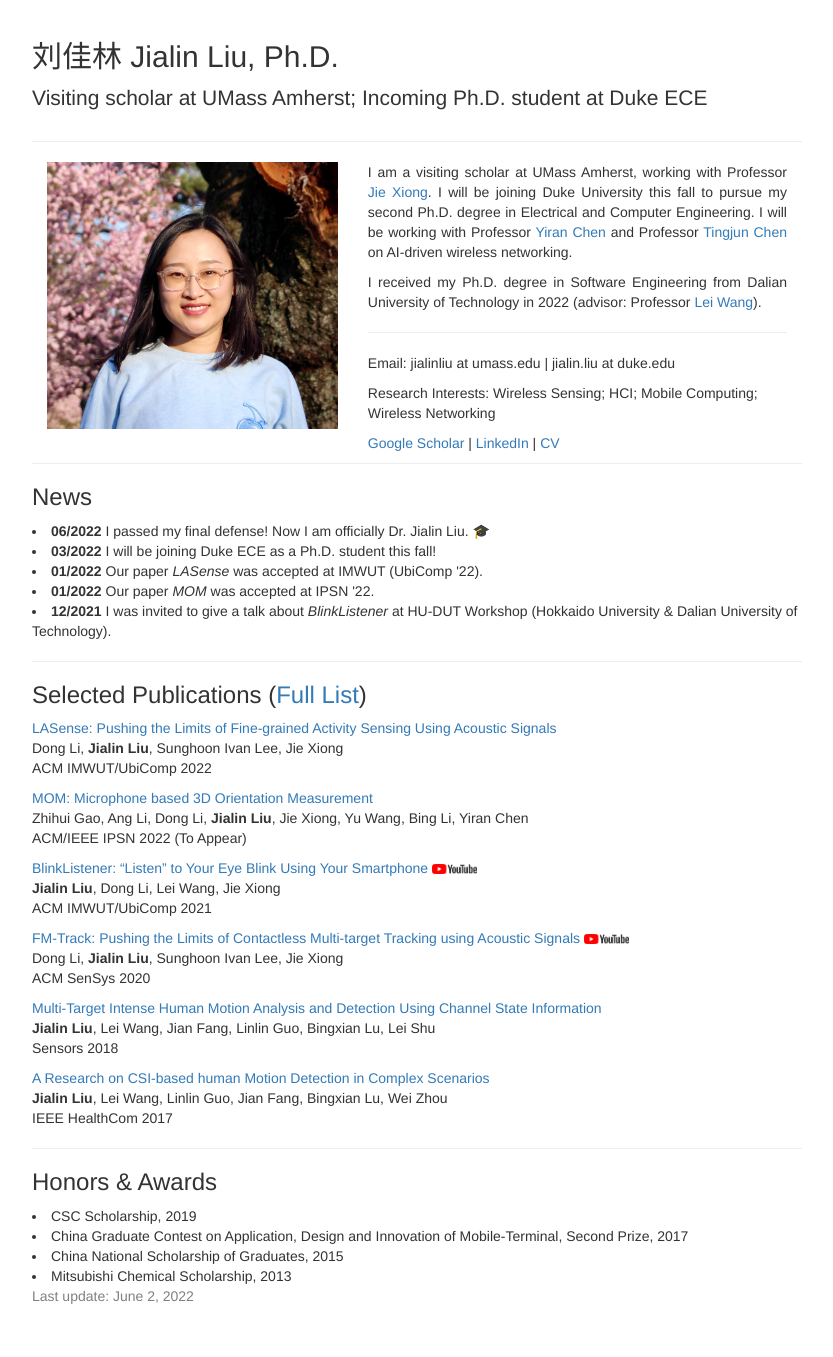
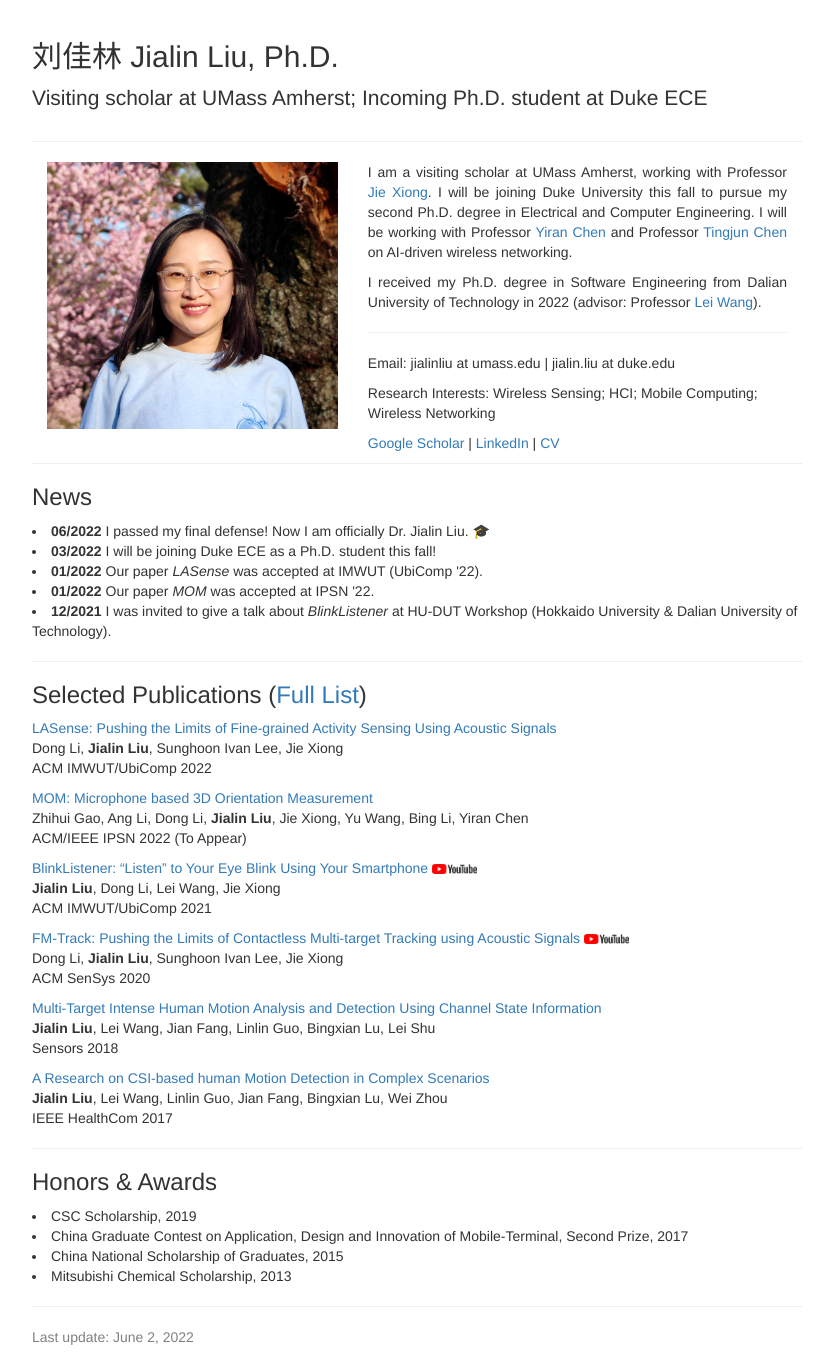
Before and after one commit to jialinliu33/jialinliu33.github.io, a Jekyll site: the page built from index.md, in a window 1280 px wide. Shown: the whole page, without its empty margins (223-1056 px from the left). Built offline with Jekyll 4.4.1, drawn with Linux system fonts in a browser that asks for light colours; our own code applies the rules of GitHub Pages for plain Markdown files; comment, search, counter and statistics services are not loaded; before the commit the page ends 1316 px from its top, so only the background shows below that.

Commit message:
Update index.md

```diff
--- a/index.md
+++ b/index.md
@@ -57,6 +57,7 @@
       <li>China Graduate Contest on Application, Design and Innovation of Mobile-Terminal, Second Prize, 2017</li>
       <li>China National Scholarship of Graduates, 2015</li>
       <li>Mitsubishi Chemical Scholarship, 2013</li>
+      <hr style="clear:both"/>
       <p style="color:grey;">Last update: June 2, 2022</p>
     </div>
     <a href="http://www.clustrmaps.com/map/Jialinliu.me" title="Visit tracker for Jialinliu.me"><img src="//www.clustrmaps.com/map_v2.png?d=GUWi9f_jwPjZdg4kJ88UtA5khIiU9ofay5he0XY54c8" style="display: none;" /></a>
```
